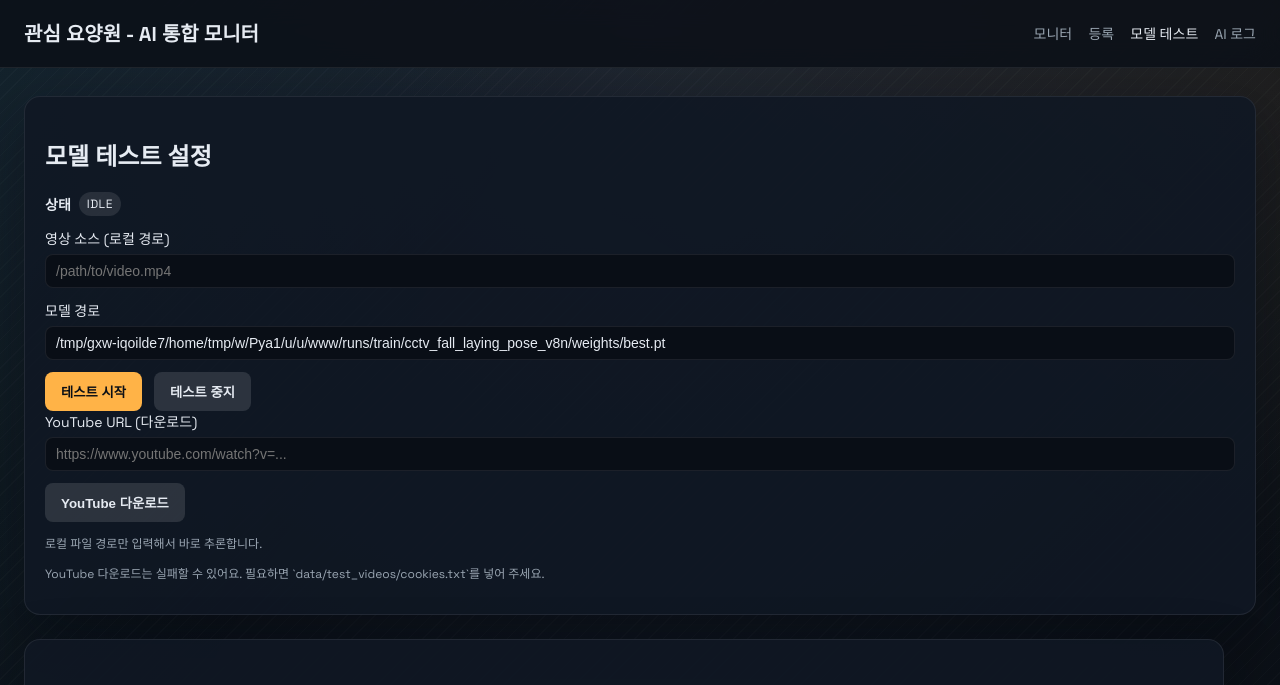
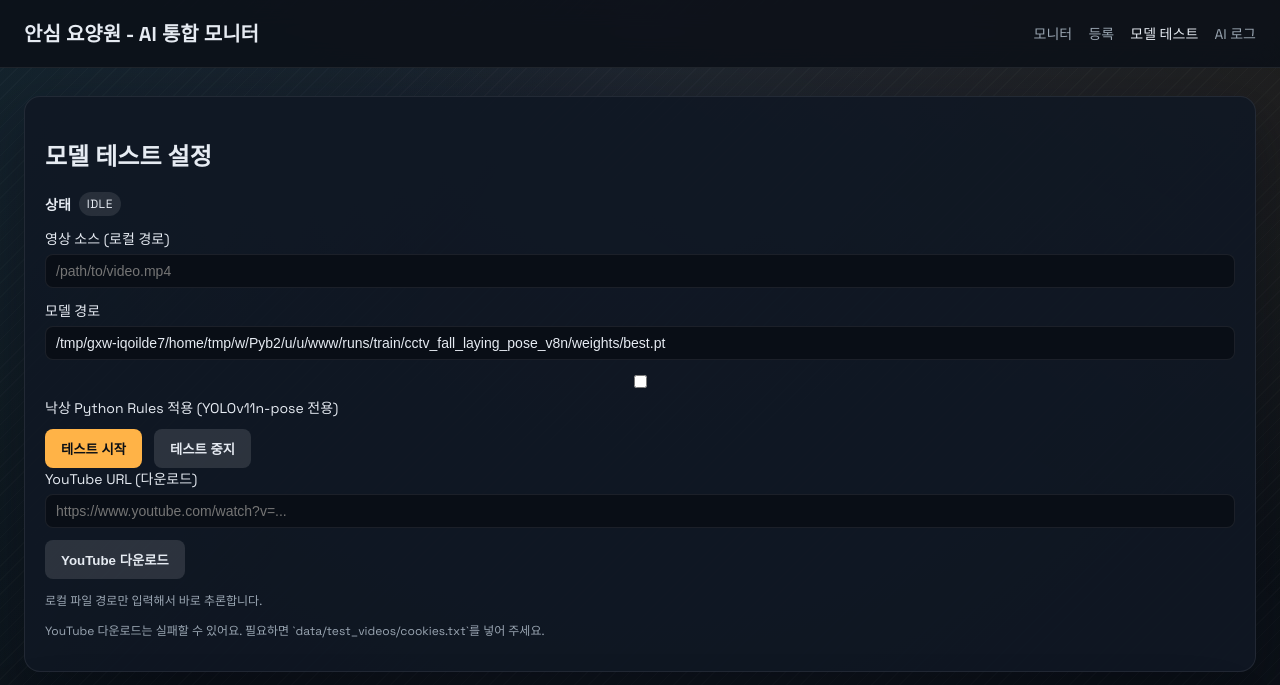
Before and after one commit to addinedu-ros-11th/deeplearning-repo-2, a Flask app: page /test in a window 1280 px wide. Shown: the top 685 px of the page. Run offline with Flask 3, Linux system fonts and the light colour scheme.

Commit message:
update test.html

```diff
--- a/poc/face_id_app/templates/test.html
+++ b/poc/face_id_app/templates/test.html
@@ -2,12 +2,12 @@
 <html lang="ko">
 <head>
   <meta charset="utf-8">
-  <title>관심 요양원 - 모델 테스트</title>
+  <title>안심 요양원 - 모델 테스트</title>
   <link rel="stylesheet" href="/static/style.css">
 </head>
 <body>
   <header>
-    <h1>관심 요양원 - AI 통합 모니터</h1>
+    <h1>안심 요양원 - AI 통합 모니터</h1>
     <nav>
       <a href="/" class="{% if request.path == '/' %}active{% endif %}">모니터</a>
       <a href="/register" class="{% if request.path == '/register' %}active{% endif %}">등록</a>
@@ -38,6 +38,10 @@
         <label>
           모델 경로
           <input type="text" name="model_path" value="{{ model_path }}" required>
+        </label>
+        <label class="checkbox-row">
+          <input type="checkbox" name="use_fall_rules" {% if use_fall_rules %}checked{% endif %}>
+          낙상 Python Rules 적용 (YOLOv11n-pose 전용)
         </label>
         <div class="form-row">
           <button type="submit">테스트 시작</button>
```
